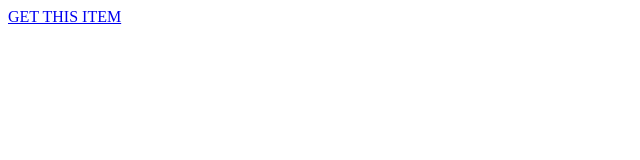
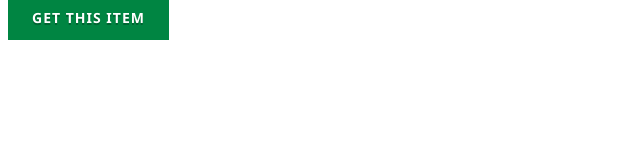
Before and after one commit to Pnsdgrrvh/Minecraft-website-button-, a plain HTML site: page index.html in a window 1280 px wide. Shown: the whole page, without its empty margins (0-640 px from the left). Drawn offline with Linux system fonts and the light colour scheme; files that its build step writes are made by us from their sources.

Commit message:
Update index.html

```diff
--- a/index.html
+++ b/index.html
@@ -1,5 +1,5 @@
-<link rel="stylesheet" href="css/main" type="text/css">
-<link rel="stylesheet" href="components" type="text/css">
+<link rel="stylesheet" href="css/main.css" type="text/css">
+<link rel="stylesheet" href="components.css" type="text/css">
 </div>
 <div class="get-item">
     <div ng-click="redirectToPDP($event,productInfo.title[localeCase] == null ? productInfo.title.neutral: productInfo.title[localeCase],productInfo,getDiscountedPriceHero(productInfo,true))">
```
